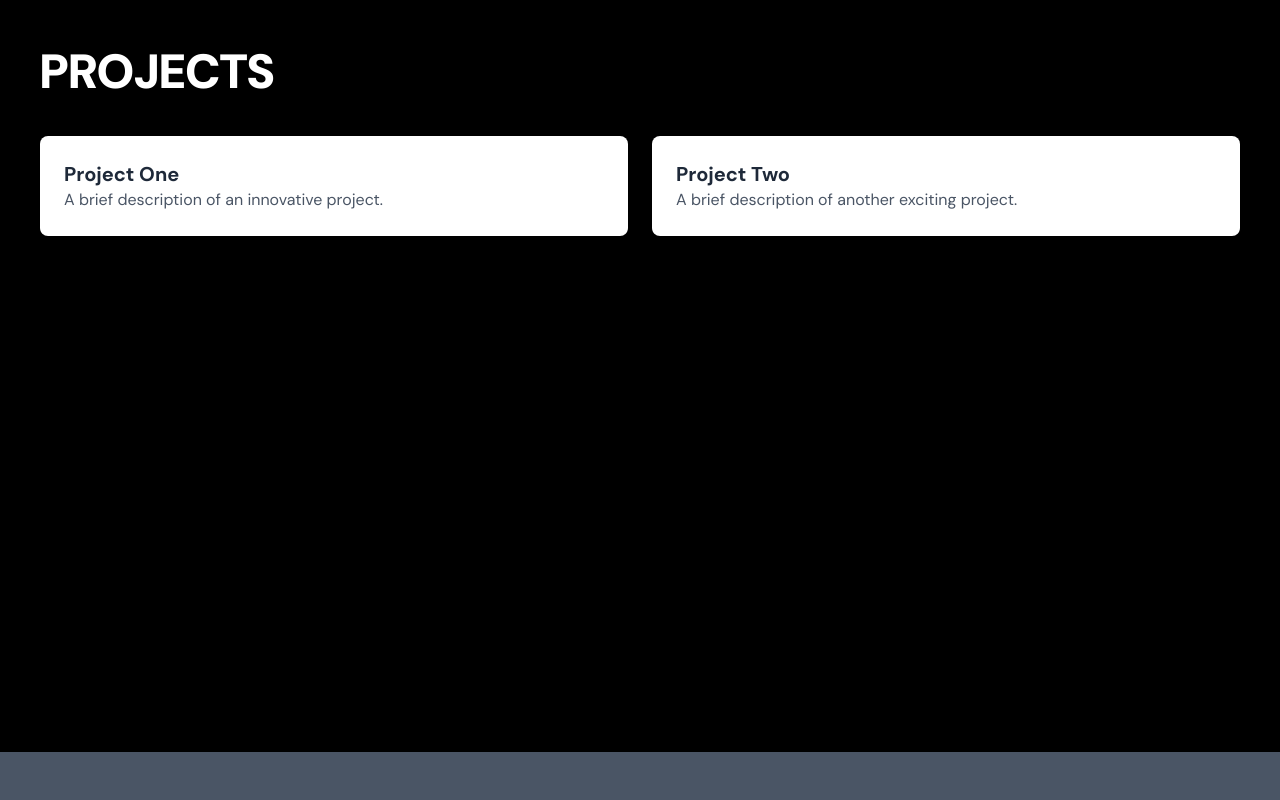
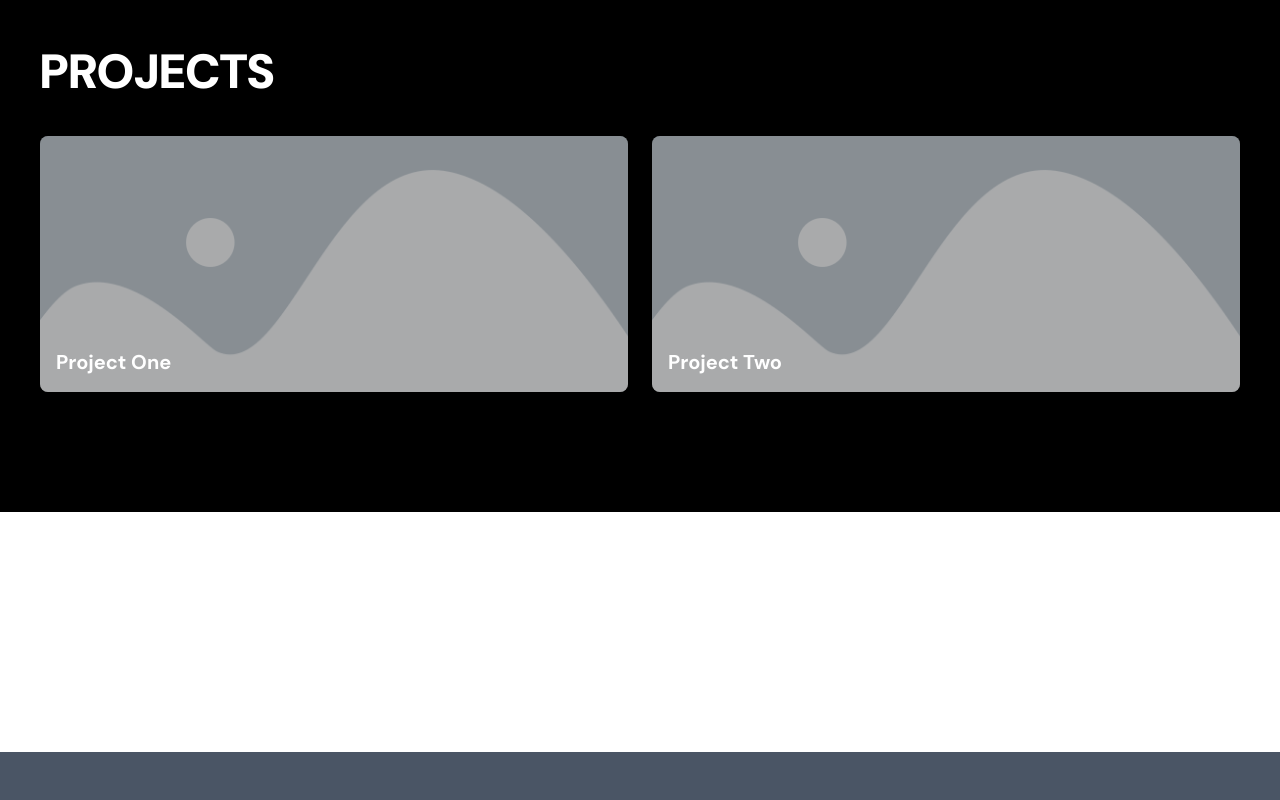
Before and after one commit to engromerbaig/alpago-properties-clone, a Next.js app: page / in a window 1280 px wide. Shown: the part 1040-1840 px from the top of the page. Built offline with nearby package versions, Linux system fonts and the light colour scheme.

Commit message:
ADDED placeholder

```diff
--- a/src/components/Projects.js
+++ b/src/components/Projects.js
@@ -2,27 +2,50 @@
 import { theme } from "@/theme";
 import Container from "./Container";
 import Heading from "./Heading";
+import { PROJECTS_DATA } from "@/contsants/projects";
+import Image from "next/image";
 
 export default function Projects() {
   return (
-    <Container className={`${theme.paddingVertical} bg-black h-full min-h-screen`}>
-      <Heading
-      text="PROJECTS"
-      centered={false}
-      className="pb-10"
-      />
+    <div className="relative">
+      {/* Solid Color Background */}
+      <div className="absolute inset-0 z-0 h-[70%] bg-black" />
+      <div className="absolute bottom-0 z-0 w-full h-[30%] bg-white" />
 
+      {/* Content Container */}
+      <Container className={`${theme.paddingVertical} relative z-10 h-full min-h-screen`}>
+        <Heading
+          text="PROJECTS"
+          centered={false}
+          className="pb-10 text-white"
+        />
 
-      <div className="grid grid-cols-1 md:grid-cols-2 gap-6">
-        <div className="p-6 bg-white rounded-lg shadow-md">
-          <h3 className="text-xl font-bold text-gray-800">Project One</h3>
-          <p className="text-gray-600">A brief description of an innovative project.</p>
+        <div className="grid grid-cols-1 md:grid-cols-2 gap-6">
+          {PROJECTS_DATA.map((project, index) => (
+            <ProjectCard
+              key={index}
+              name={project.name}
+              image={project.image}
+            />
+          ))}
         </div>
-        <div className="p-6 bg-white rounded-lg shadow-md">
-          <h3 className="text-xl font-bold text-gray-800">Project Two</h3>
-          <p className="text-gray-600">A brief description of another exciting project.</p>
-        </div>
-      </div>
-    </Container>
+      </Container>
+    </div>
   );
 }
+
+const ProjectCard = ({ name, image }) => (
+  <div className="relative h-64 w-full overflow-hidden rounded-lg shadow-lg">
+    <Image
+      src={image}
+      alt={name}
+      fill
+      className="object-cover"
+      placeholder="blur" // Optional: if you want blur-up effect
+      sizes="(max-width: 768px) 100vw, 50vw"
+    />
+    <div className="absolute inset-0 bg-black/30 flex items-end p-4">
+      <h3 className="text-xl font-bold text-white">{name}</h3>
+    </div>
+  </div>
+);
--- /dev/null
+++ b/src/contsants/projects.js
@@ -0,0 +1,12 @@
+import placeholder from "@/assets/images/placeholder.webp"
+
+export const PROJECTS_DATA = [
+  {
+    name: "Project One",
+    image: placeholder
+  },
+  {
+    name: "Project Two",
+    image: placeholder
+  }
+];
```
Also changed, not shown: src/assets/images/placeholder.webp (added).
